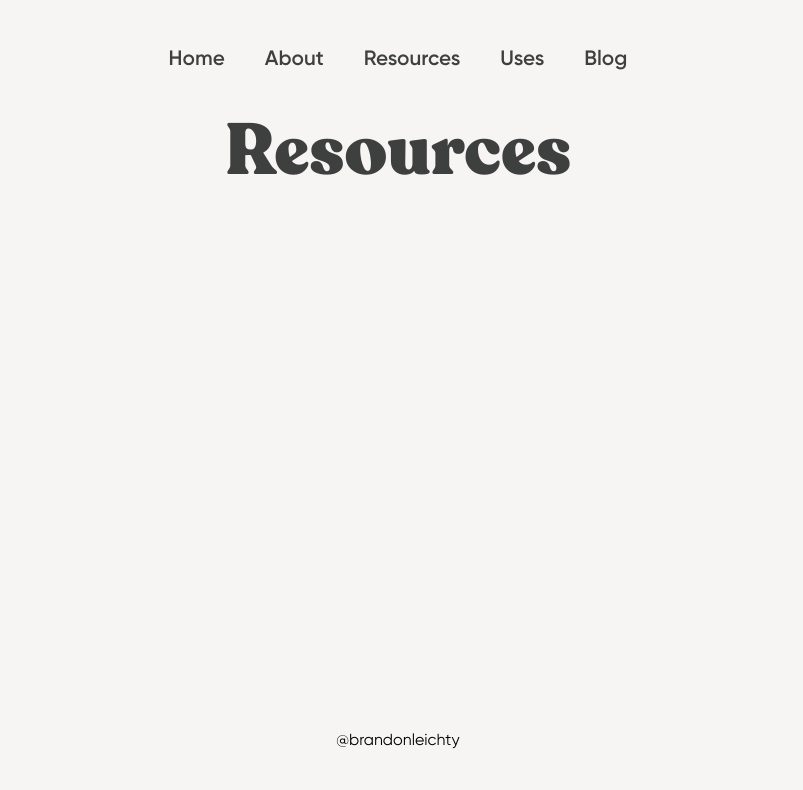
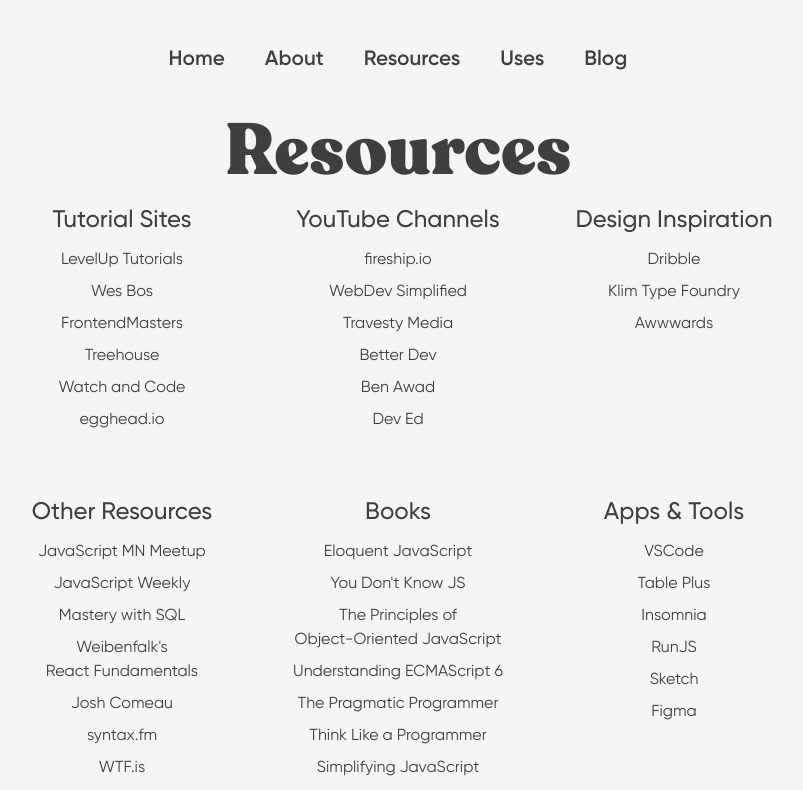
Before and after one commit to brandonleichty/personal-website-nextjs, a Next.js app: page /resources in a window 1280 px wide. Shown: the top 790 px of the page, without its empty margins (242-1045 px from the left). Built offline with nearby package versions, Linux system fonts and the light colour scheme.

Commit message:
add intial resources

```diff
--- a/pages/resources.js
+++ b/pages/resources.js
@@ -17,9 +17,79 @@
         />
       </Head>
       <main>
-        <div className="heading">
+        <div className="heading resources">
           <h1>Resources</h1>
+          <div class="max-w-4xl mx-auto grid-container grid grid-flow-row grid-cols-1 sm:grid-cols-2 md:grid-cols-3 gap-8 gap-y-16 text-center">
+        <div class="resource-section-heading">
+          <h3 class="mb-3 text-2xl font-medium">Tutorial Sites</h3>
+          <ul class="space-y-2 dark:text-favWhite">
+            <li><a href="https://www.leveluptutorials.com" target="_blank" rel="noopener noreferrer">LevelUp Tutorials</a></li>
+            <li><a href="https://wesbos.com" target="_blank" rel="noopener noreferrer">Wes Bos</a></li>
+            <li><a href="https://frontendmasters.com" target="_blank" rel="noopener noreferrer">FrontendMasters</a></li>
+            <li><a href="https://teamtreehouse.com" target="_blank" rel="noopener noreferrer">Treehouse</a></li>
+            <li><a href="https://watchandcode.com" target="_blank" rel="noopener noreferrer">Watch and Code</a></li>
+            <li><a href="https://egghead.io" target="_blank" rel="noopener noreferrer">egghead.io</a></li>
+          </ul>
         </div>
+        <div class="resource-section-heading">
+          <h3 class=" mb-3  text-2xl font-medium">YouTube Channels</h3>
+          <ul class="space-y-2 dark:text-favWhite">
+            <li><a href="https://www.youtube.com/channel/UCsBjURrPoezykLs9EqgamOA" target="_blank" rel="noopener noreferrer">fireship.io</a></li>
+            <li><a href="https://www.youtube.com/channel/UCFbNIlppjAuEX4znoulh0Cw" target="_blank" rel="noopener noreferrer">WebDev Simplified</a></li>
+            <li><a href="https://www.youtube.com/user/TechGuyWeb" target="_blank" rel="noopener noreferrer">Travesty Media</a></li>
+            <li><a href="https://www.youtube.com/channel/UCmXVXfidLZQkppLPaATcHag" target="_blank" rel="noopener noreferrer">Better Dev</a></li>
+            <li><a href="https://www.youtube.com/user/99baddawg" target="_blank" rel="noopener noreferrer">Ben Awad</a></li>
+            <li><a href="https://www.youtube.com/channel/UClb90NQQcskPUGDIXsQEz5Q" target="_blank" rel="noopener noreferrer">Dev Ed</a></li>
+          </ul>
+        </div>
+        <div class="resource-section-heading">
+          <h3 class="mb-3 text-2xl font-medium">Design Inspiration</h3>
+          <ul class="space-y-2 dark:text-favWhite">
+            <li><a href="https://dribbble.com" target="_blank" rel="noopener noreferrer">Dribble</a></li>
+            <li><a href="https://klim.co.nz" target="_blank" rel="noopener noreferrer">Klim Type Foundry</a></li>
+            <li><a href="https://www.awwwards.com" target="_blank" rel="noopener noreferrer">Awwwards</a></li>
+          </ul>
+        </div>
+        <div class="resource-section-heading">
+          <h3 class="mb-3 text-2xl font-medium">Other Resources</h3>
+          <ul class="space-y-2 dark:text-favWhite">
+            <li><a href="https://www.meetup.com/JavaScriptMN/" target="_blank" rel="noopener noreferrer">JavaScript MN Meetup</a></li>
+            <li><a href="https://javascriptweekly.com" target="_blank" rel="noopener noreferrer">JavaScript Weekly</a></li>
+            <li><a href="https://www.masterywithsql.com" target="_blank" rel="noopener noreferrer">Mastery with SQL</a></li>
+            <li><a href="https://weibenfalk.teachable.com/p/react-create-a-movie-app" target="_blank" rel="noopener noreferrer">Weibenfalk's<br/>React Fundamentals</a></li>
+            <li><a href="https://www.joshwcomeau.com" target="_blank" rel="noopener noreferrer">Josh Comeau</a></li>
+            <li><a href="https://syntax.fm" target="_blank" rel="noopener noreferrer">syntax.fm</a></li>
+            <li><a href="https://whatthefuck.is" target="_blank" rel="noopener noreferrer">WTF.is</a></li>
+          </ul>
+        </div>
+        <div class="resource-section-heading">
+          <h3 class="mb-3 text-2xl font-medium">Books</h3>
+          <ul class="space-y-2 dark:text-favWhite">
+            <li><a href="https://eloquentjavascript.net" target="_blank" rel="noopener noreferrer">Eloquent JavaScript</a></li>
+            <li><a href="https://github.com/getify/You-Dont-Know-JS" target="_blank" rel="noopener noreferrer">You Don't Know JS</a></li>
+            <li><a href="https://nostarch.com/oojs" target="_blank" rel="noopener noreferrer">The Principles of<br/>Object-Oriented JavaScript</a></li>
+            <li><a href="https://nostarch.com/ecmascript6" target="_blank" rel="noopener noreferrer">Understanding ECMAScript 6</a></li>
+            <li><a href="https://www.amazon.com/Pragmatic-Programmer-journey-mastery-Anniversary/dp/0135957052" target="_blank" rel="noopener noreferrer">The Pragmatic Programmer</a></li>
+            <li><a href="https://www.amazon.com/Think-Like-Programmer-Introduction-Creative/dp/1593274246" target="_blank" rel="noopener noreferrer">Think Like a Programmer</a></li>
+            <li><a href="https://www.amazon.com/Simplifying-JavaScript-Writing-Modern-Beyond/dp/1680502883" target="_blank" rel="noopener noreferrer">Simplifying JavaScript</a></li>
+            <li><a href="https://www.amazon.com/Effective-JavaScript-Specific-Software-Development/dp/0321812182" target="_blank" rel="noopener noreferrer">Effective JavaScript</a></li>
+            <li><a href="https://www.amazon.com/Rediscovering-JavaScript-Master-ES6-ES7/dp/1680505467" target="_blank" rel="noopener noreferrer">Rediscovering JavaScript</a></li>
+            <li><a href="https://www.joshwcomeau.com/effective-portfolio/" target="_blank" rel="noopener noreferrer">Building an Effective Dev Portfolio</a></li>
+          </ul>
+        </div>
+        <div class="resource-section-heading">
+          <h3 class="mb-3 text-2xl font-medium">Apps & Tools</h3>
+          <ul class="space-y-2 dark:text-favWhite">
+            <li><a href="https://code.visualstudio.com" target="_blank" rel="noopener noreferrer">VSCode</a></li>
+            <li><a href="https://tableplus.com" target="_blank" rel="noopener noreferrer">Table Plus</a></li>
+            <li><a href="https://insomnia.rest" target="_blank" rel="noopener noreferrer">Insomnia</a></li>
+            <li><a href="https://runjs.app" target="_blank" rel="noopener noreferrer">RunJS</a></li>
+            <li><a href="https://www.sketch.com" target="_blank" rel="noopener noreferrer">Sketch</a></li>
+            <li><a href="https://www.figma.com" target="_blank" rel="noopener noreferrer">Figma</a></li>
+          </ul>
+        </div>
+      </div>
+    </div>
       </main>
     </>
   );
```
